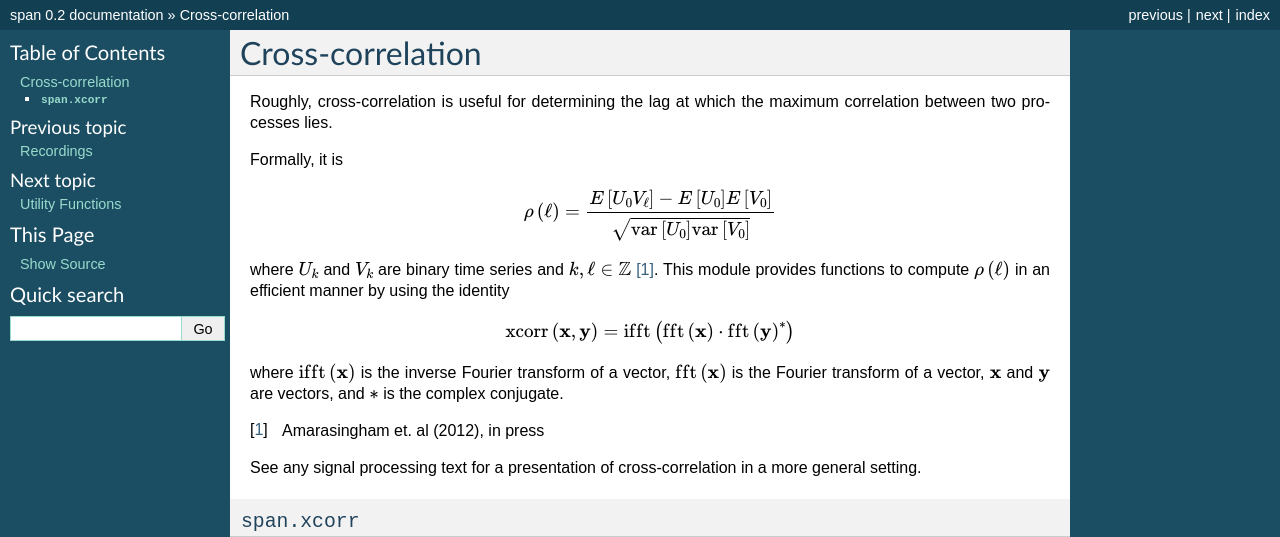
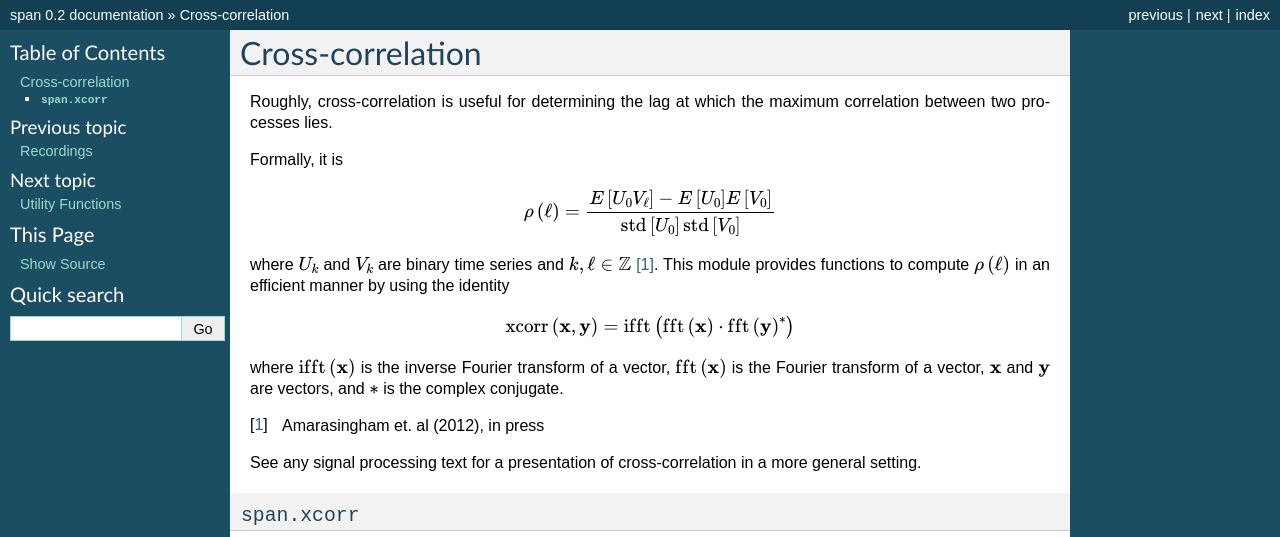
Before and after one commit to cpcloud/span, a Sphinx documentation site: the page built from docs/source/xcorr.rst, in a window 1280 px wide, cut to the strip 0-537 px from the top of the page. Built offline with Sphinx 7.4.7, drawn with Linux system fonts in a browser that asks for light colours.

Commit message:
update docs

```diff
--- a/docs/source/conf.py
+++ b/docs/source/conf.py
@@ -32,7 +32,7 @@ sys.path.insert(0, os.path.abspath(os.path.join(os.pardir, 'span')))
 extensions = ['sphinx.ext.autodoc', 'sphinx.ext.doctest',
               'sphinx.ext.intersphinx', 'sphinx.ext.todo',
               'sphinx.ext.coverage', 'sphinx.ext.mathjax',
-              'sphinx.ext.ifconfig', 'sphinx.ext.viewcode']
+              'sphinx.ext.ifconfig', 'sphinx.ext.viewcode', 'numpydoc']
 
 # Add any paths that contain templates here, relative to this directory.
 templates_path = ['_templates']
--- a/docs/source/xcorr.rst
+++ b/docs/source/xcorr.rst
@@ -9,8 +9,8 @@ Formally, it is
 
     .. math::
         \rho\left(\ell\right) = \frac{E\left[U_{0}V_{\ell}\right] -
-        E\left[U_{0}\right]E\left[V_{0}\right]}{\sqrt{\mathrm{var}\left[U_{0}\right]
-        \mathrm{var}\left[V_{0}\right]}}
+        E\left[U_{0}\right]E\left[V_{0}\right]}{\operatorname{std}\left[U_{0}\right]
+        \operatorname{std}\left[V_{0}\right]}
 
 where :math:`U_{k}` and :math:`V_{k}` are binary time series and
 :math:`k,\ell\in\mathbb{Z}` [1]_. This module provides functions to compute
```
